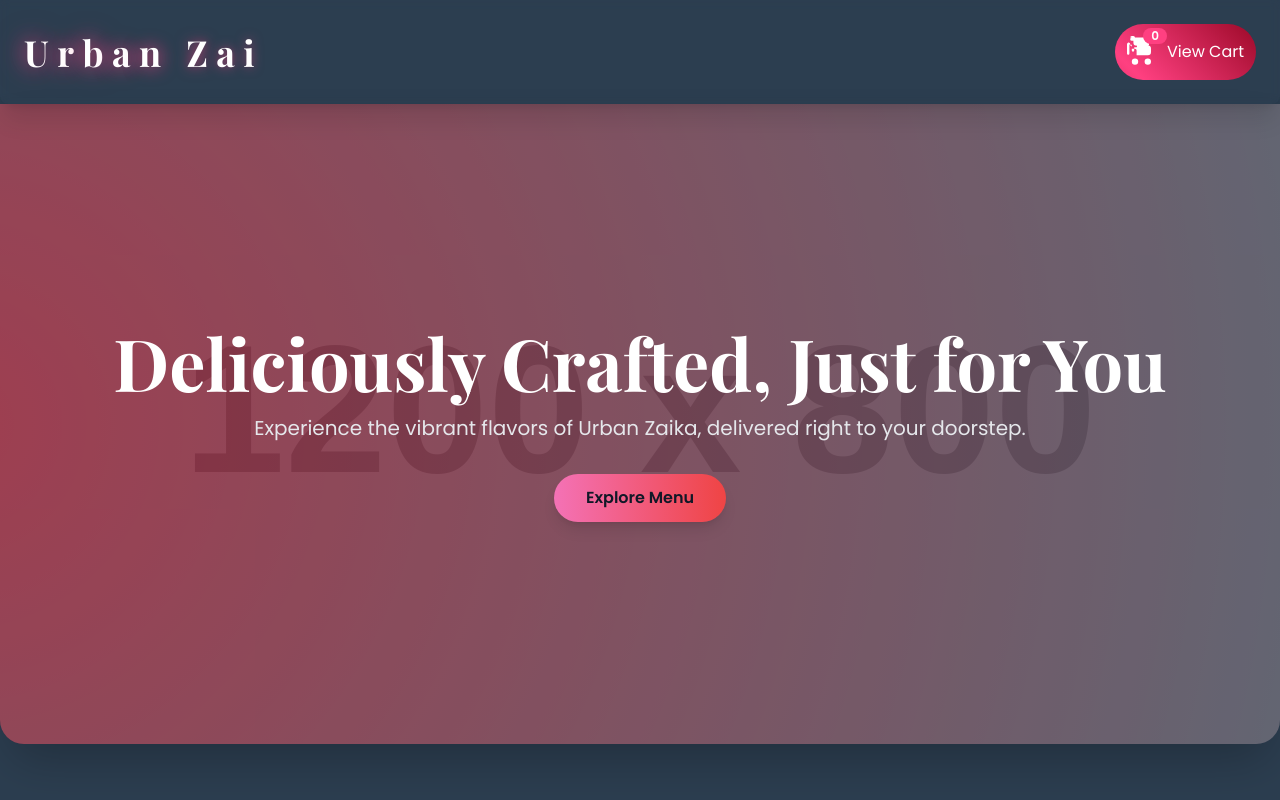
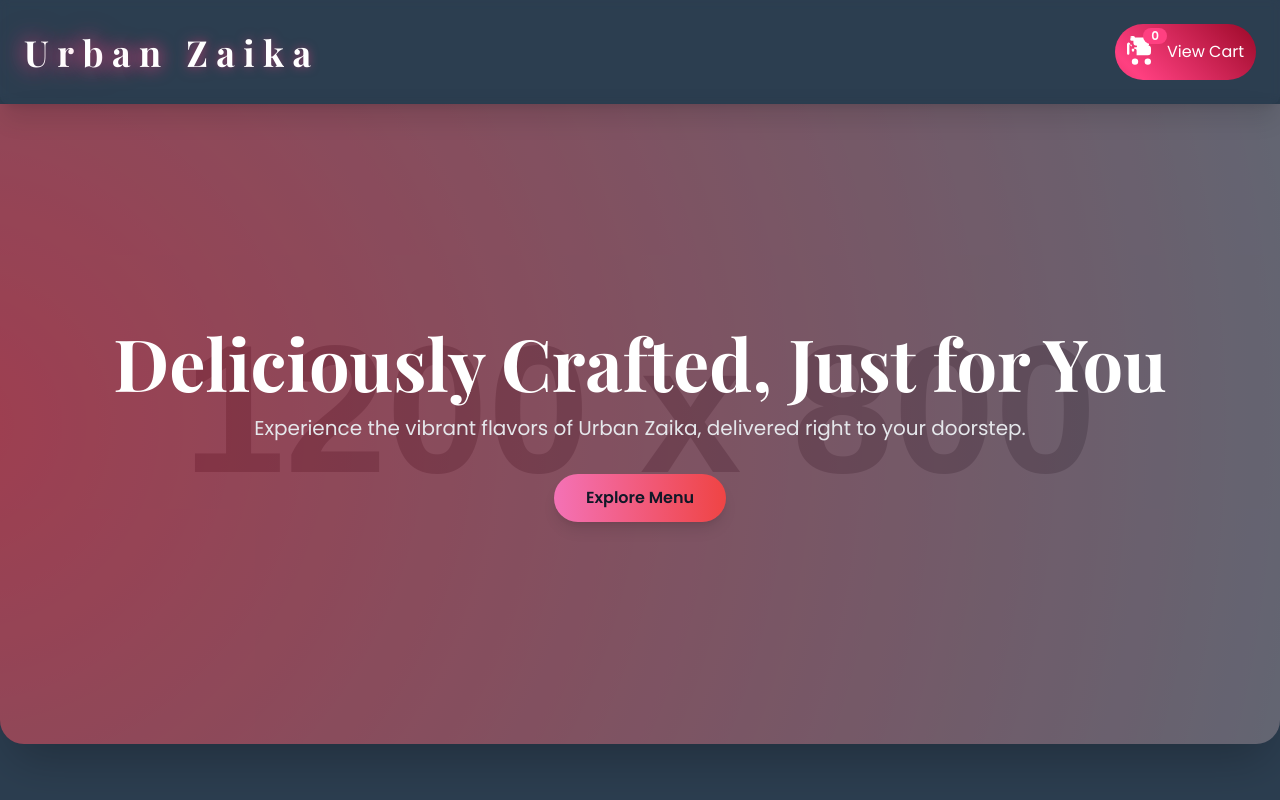
Before and after one commit to Biswa4012/uz, a website: page index.html in a window 1280 px wide. Shown: the top 800 px of the page. Drawn offline with nearby package versions, Linux system fonts and the light colour scheme; no server answers; placeholder pictures from the web are drawn by us.

Commit message:
Update index.html

```diff
--- a/index.html
+++ b/index.html
@@ -418,8 +418,8 @@
             <span class="running-glow-letter" style="animation-delay: 0.6s;">Z</span>
             <span class="running-glow-letter" style="animation-delay: 0.7s;">a</span>
             <span class="running-glow-letter" style="animation-delay: 0.8s;">i</span>
-            <span class="running-glow-letter" style="animation-delay: 0.9s;"></span>
-            <span class="running-glow-letter" style="animation-delay: 1.0s;"></span>
+            <span class="running-glow-letter" style="animation-delay: 0.9s;">k</span>
+            <span class="running-glow-letter" style="animation-delay: 1.0s;">a</span>
         </h1>
         <div class="flex items-center space-x-4">
             <button onclick="openModal('cart-modal'); showCartView();" class="flex items-center space-x-2 text-white p-3 rounded-full animated-gradient glow-on-hover">
```
